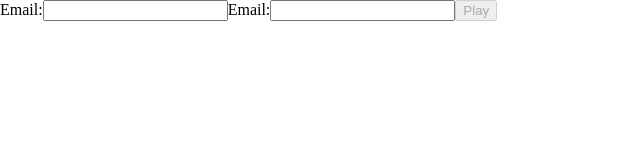
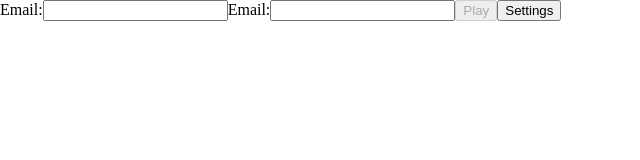
Before and after one commit to caiobacode/trivia, a React (Create React App) app: page / in a window 1280 px wide. Shown: the top 160 px of the page, without its empty margins (0-640 px from the left). Built offline with nearby package versions, Linux system fonts and the light colour scheme.

Commit message:
req3 na real

```diff
--- a/src/App.js
+++ b/src/App.js
@@ -3,12 +3,14 @@ import './App.css';
 import { Route, Switch } from 'react-router-dom';
 import { connect } from 'react-redux';
 import Login from './pages/Login';
+import Settings from './components/Settings';
 
 class App extends React.Component {
   render() {
     return (
       <Switch>
         <Route exact path="/" component={ Login } />
+        <Route path="/settings" component={ Settings } />
       </Switch>
     );
   }
--- /dev/null
+++ b/src/components/Settings.js
@@ -0,0 +1,12 @@
+import React from 'react';
+import { connect } from 'react-redux';
+
+class Settings extends React.Component {
+  render() {
+    return (
+      <div data-testid="settings-title">Settings</div>
+    );
+  }
+}
+
+export default connect()(Settings);
--- a/src/pages/Login.js
+++ b/src/pages/Login.js
@@ -36,6 +36,11 @@ class Login extends React.Component {
     history.push('/game');
   };
 
+  handleClickSettings = () => {
+    const { history } = this.props;
+    history.push('/settings');
+  };
+
   render() {
     const { name, email, isDisabled } = this.state;
     return (
@@ -68,6 +73,13 @@ class Login extends React.Component {
         >
           Play
         </button>
+        <button
+          type="button"
+          data-testid="btn-settings"
+          onClick={ this.handleClickSettings }
+        >
+          Settings
+        </button>
       </div>
     );
   }
```
